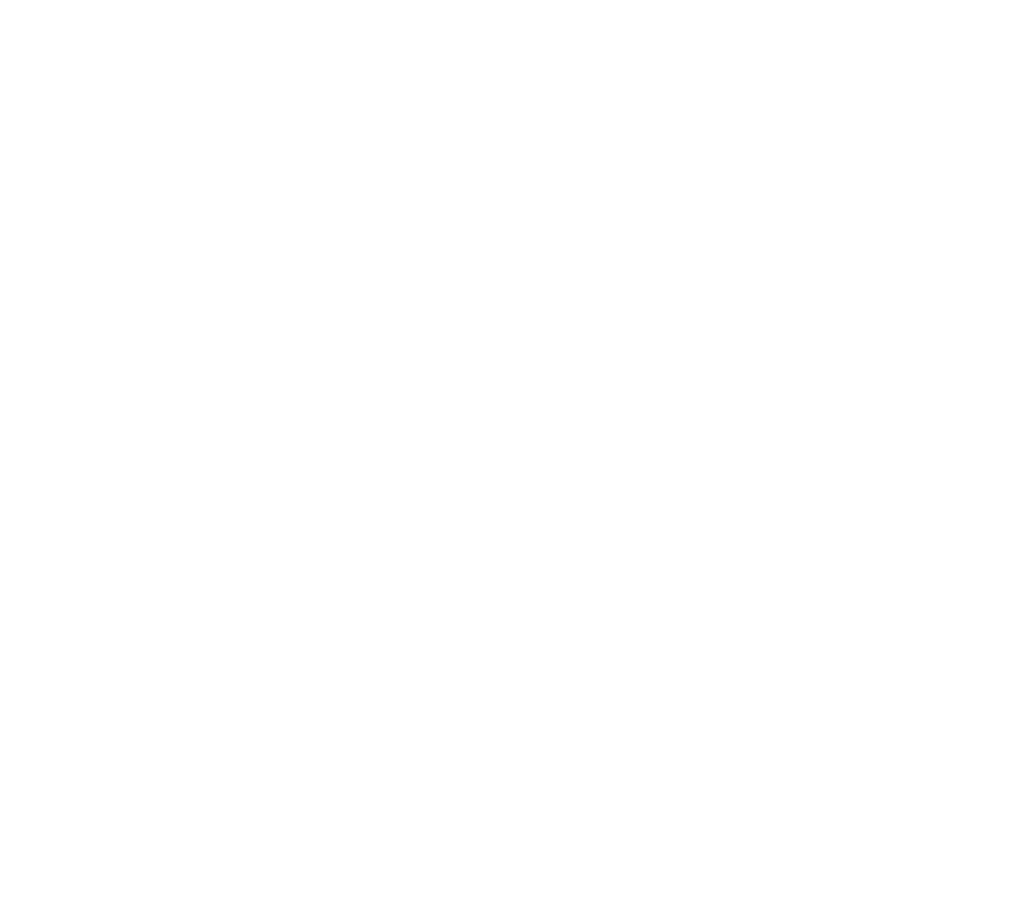
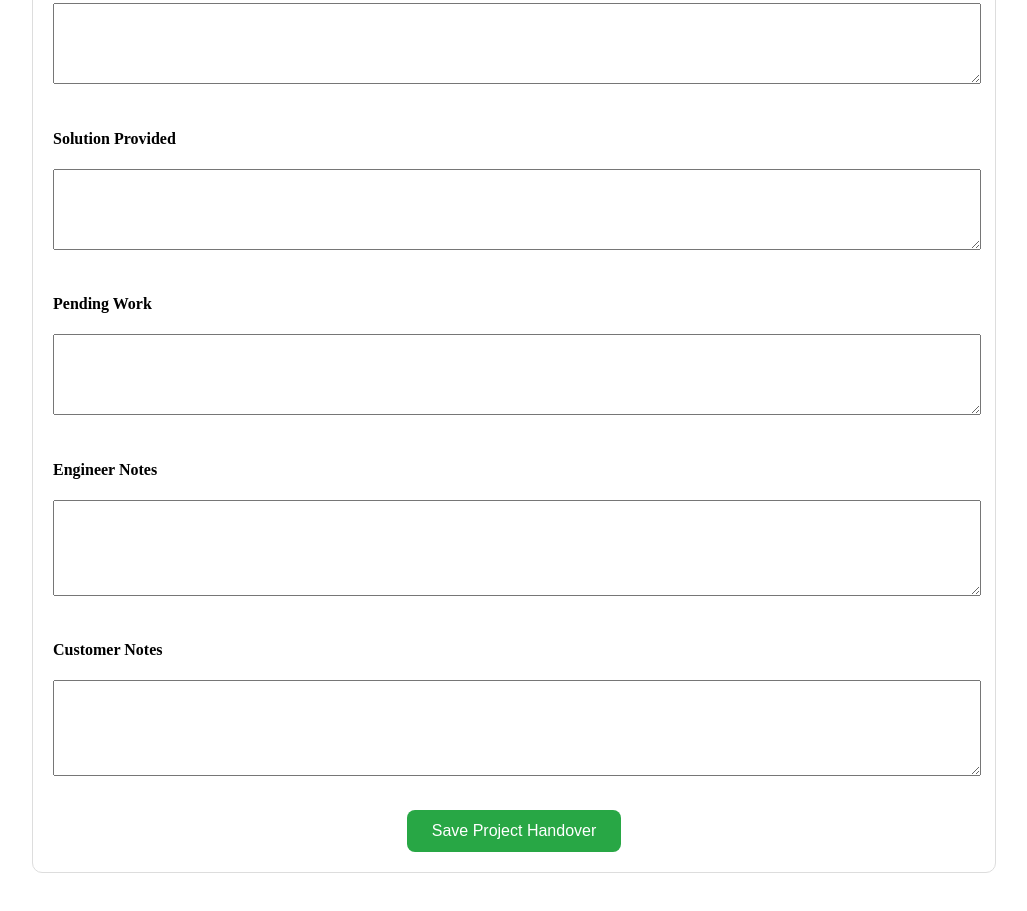
Before and after one commit to SnehalBagal/sia-frontend, a React (Vite) app: page /project-handover in a window 1280 px wide. Shown: the part 1340-2251 px from the top of the page, without its empty margins (246-1273 px from the left). Before the commit the page ends 1233 px from the top, so only its background shows below. Built offline with nearby package versions, Linux system fonts and the light colour scheme; no server answers.

Commit message:
Added commissioning report and updated project handover

```diff
--- a/src/pages/attendance.jsx
+++ b/src/pages/attendance.jsx
@@ -145,13 +145,19 @@ const deleteAttendance = async (attendanceId) => {
   }
 
   try {
+    const token = localStorage.getItem("token");
+
     await axios.delete(
-      `https://sia-backend-khcp.onrender.com/attendance/${attendanceId}`
+      `https://sia-backend-khcp.onrender.com/attendance/${attendanceId}`,
+      {
+        headers: {
+          Authorization: `Bearer ${token}`,
+        },
+      }
     );
 
     alert("Attendance deleted");
 
-    // Remove it immediately from the screen
     setRecords((prev) =>
       prev.filter((item) => item.id !== attendanceId)
     );
--- a/src/pages/project-handover.jsx
+++ b/src/pages/project-handover.jsx
@@ -8,6 +8,69 @@ export default function ProjectHandover() {
   const [customerName, setCustomerName] = useState("");
   const [engineer, setEngineer] = useState(localStorage.getItem("username"));
   const [completionDate, setCompletionDate] = useState("");
+  const [commissioningProblem, setCommissioningProblem] = useState("");
+  const [solution, setSolution] = useState("");
+  const [pendingWork, setPendingWork] = useState("");
+  const [engineerNotes, setEngineerNotes] = useState("");
+  const [customerNotes, setCustomerNotes] = useState("");
+  const [plcBrand, setPlcBrand] = useState("");
+  const [plcModel, setPlcModel] = useState("");
+  const [plcIp, setPlcIp] = useState("");
+  const [plcPassword, setPlcPassword] = useState("");
+  const [plcCpuPartNumber, setPlcCpuPartNumber] = useState("");
+  const [plcFirmwareVersion, setPlcFirmwareVersion] = useState("");
+  const [rackSlot, setRackSlot] = useState("");
+  const [plcSerialNumber, setPlcSerialNumber] = useState("");
+
+
+  const saveProjectHandover = async () => {
+
+  try {
+
+    const token = localStorage.getItem("token");
+
+    await axios.post(
+      "https://sia-backend-khcp.onrender.com/create-project-handover",
+      {
+        project_name: projectName,
+        customer_name: customerName,
+        engineer: engineer,
+        completion_date: completionDate,
+        plc_brand: plcBrand,
+        plc_model: plcModel,
+        plc_ip: plcIp,
+        plc_password: plcPassword,
+        plc_cpu_part_number: plcCpuPartNumber,
+        plc_firmware_version: plcFirmwareVersion,
+        rack_slot: rackSlot,
+        plc_serial_number: plcSerialNumber,
+
+        commissioning_problem: commissioningProblem,
+        solution: solution,
+        pending_work: pendingWork,
+        engineer_notes: engineerNotes,
+        customer_notes: customerNotes
+      },
+      {
+        headers: {
+          Authorization: `Bearer ${token}`
+        }
+      }
+    );
+
+    alert("Project Handover Saved");
+
+  } catch (err) {
+
+    console.log(err);
+
+    alert("Failed to Save");
+
+  }
+
+};
+
+
 
   return (
     <div>
@@ -80,7 +143,11 @@ export default function ProjectHandover() {
             }}
           >
 
-            <select style={{ width: "220px" }}>
+            <select
+              style={{ width: "220px" }}
+              value={plcBrand}
+              onChange={(e) => setPlcBrand(e.target.value)}
+            >
               <option>Siemens</option>
               <option>Allen Bradley</option>
               <option>Mitsubishi</option>
@@ -91,19 +158,54 @@ export default function ProjectHandover() {
               <option>Other</option>
             </select>
 
-            <input style={{ width: "220px" }} placeholder="PLC Model" />
+            <input
+              style={{ width: "220px" }}
+              placeholder="PLC Model"
+              value={plcModel}
+              onChange={(e) => setPlcModel(e.target.value)}
+            />
 
-            <input style={{ width: "220px" }} placeholder="PLC IP Address" />
+            <input
+              style={{ width: "220px" }}
+              placeholder="PLC IP Address"
+              value={plcIp}
+              onChange={(e) => setPlcIp(e.target.value)}
+            />
 
-            <input style={{ width: "220px" }} placeholder="PLC Password" />
+            <input
+              style={{ width: "220px" }}
+              placeholder="PLC Password"
+              value={plcPassword}
+              onChange={(e) => setPlcPassword(e.target.value)}
+            />
 
-            <input style={{ width: "220px" }} placeholder="PLC CPU Part Number" />
+            <input
+              style={{ width: "220px" }}
+              placeholder="PLC CPU Part Number"
+              value={plcCpuPartNumber}
+              onChange={(e) => setPlcCpuPartNumber(e.target.value)}
+            />
 
-            <input style={{ width: "220px" }} placeholder="PLC Firmware Version" />
+            <input
+              style={{ width: "220px" }}
+              placeholder="PLC Firmware Version"
+              value={plcFirmwareVersion}
+              onChange={(e) => setPlcFirmwareVersion(e.target.value)}
+            />
 
-            <input style={{ width: "220px" }} placeholder="Rack / Slot" />
+            <input
+              style={{ width: "220px" }}
+              placeholder="Rack / Slot"
+              value={rackSlot}
+              onChange={(e) => setRackSlot(e.target.value)}
+            />
 
-            <input style={{ width: "220px" }} placeholder="PLC Serial Number" />
+            <input
+              style={{ width: "220px" }}
+              placeholder="PLC Serial Number"
+              value={plcSerialNumber}
+              onChange={(e) => setPlcSerialNumber(e.target.value)}
+            />
 
           </div>
         </div>   {/* PLC Card Ends */}
@@ -245,6 +347,103 @@ export default function ProjectHandover() {
 
         </div>   {/* Network Ends */}
 
+          <div
+            style={{
+              border: "1px solid #ddd",
+              padding: "20px",
+              borderRadius: "10px",
+              marginTop: "20px"
+            }}
+          >
+
+          <h2>Commissioning Report</h2>
+
+          <h4>Problem Found During Commissioning</h4>
+
+          <textarea
+            value={commissioningProblem}
+            onChange={(e)=>setCommissioningProblem(e.target.value)}
+            rows={5}
+            style={{
+              width:"100%",
+              marginBottom:"20px"
+            }}
+          />
+
+          <h4>Solution Provided</h4>
+
+          <textarea
+            value={solution}
+            onChange={(e)=>setSolution(e.target.value)}
+            rows={5}
+            style={{
+              width:"100%",
+              marginBottom:"20px"
+            }}
+          />
+
+          <h4>Pending Work</h4>
+
+          <textarea
+            value={pendingWork}
+            onChange={(e)=>setPendingWork(e.target.value)}
+            rows={5}
+            style={{
+              width:"100%",
+              marginBottom:"20px"
+            }}
+          />
+
+          <h4>Engineer Notes</h4>
+
+          <textarea
+            value={engineerNotes}
+            onChange={(e)=>setEngineerNotes(e.target.value)}
+            rows={6}
+            style={{
+              width:"100%",
+              marginBottom:"20px"
+            }}
+          />
+
+          <h4>Customer Notes</h4>
+
+          <textarea
+            value={customerNotes}
+            onChange={(e)=>setCustomerNotes(e.target.value)}
+            rows={6}
+            style={{
+              width:"100%"
+            }}
+          />
+
+          <div
+            style={{
+              textAlign: "center",
+              marginTop: "30px"
+            }}
+          >
+
+          <button
+            onClick={saveProjectHandover}
+            style={{
+              background: "#28a745",
+              color: "white",
+              padding: "12px 25px",
+              border: "none",
+              borderRadius: "8px",
+              cursor: "pointer",
+              fontSize: "16px"
+            }}
+          >
+            Save Project Handover
+          </button>
+
+          </div>
+
+          </div>
+
+
       </div>
 
 </div>
```
